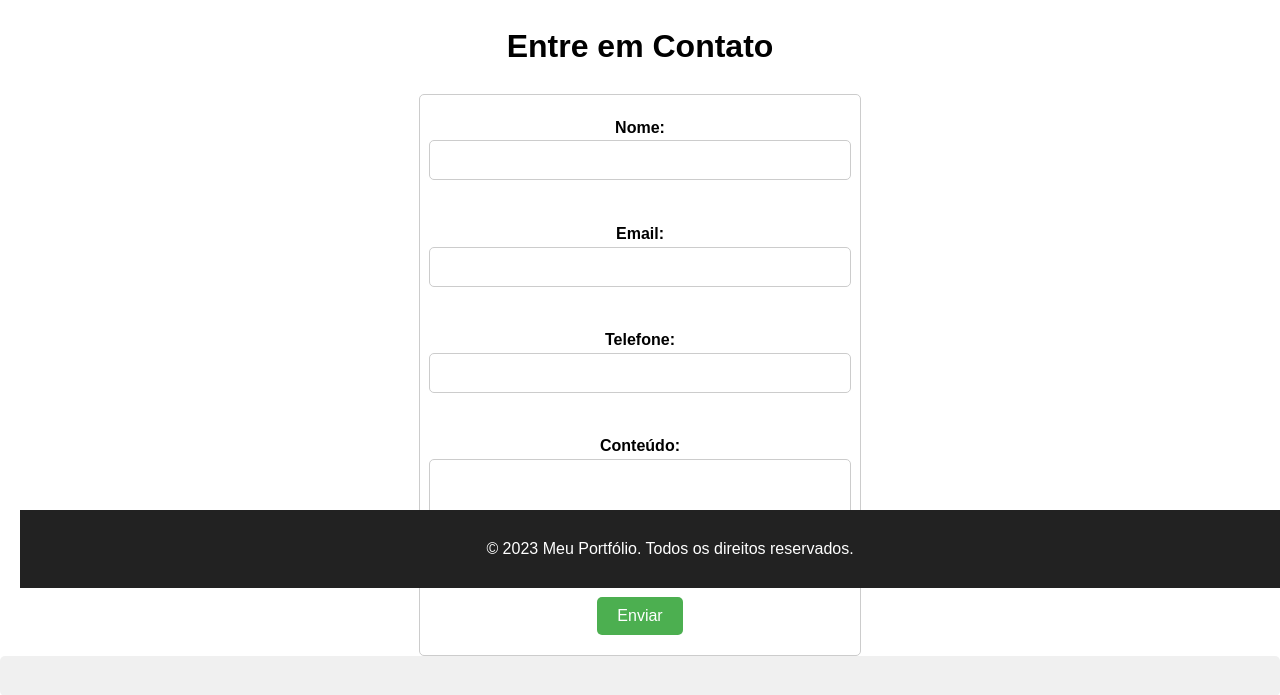
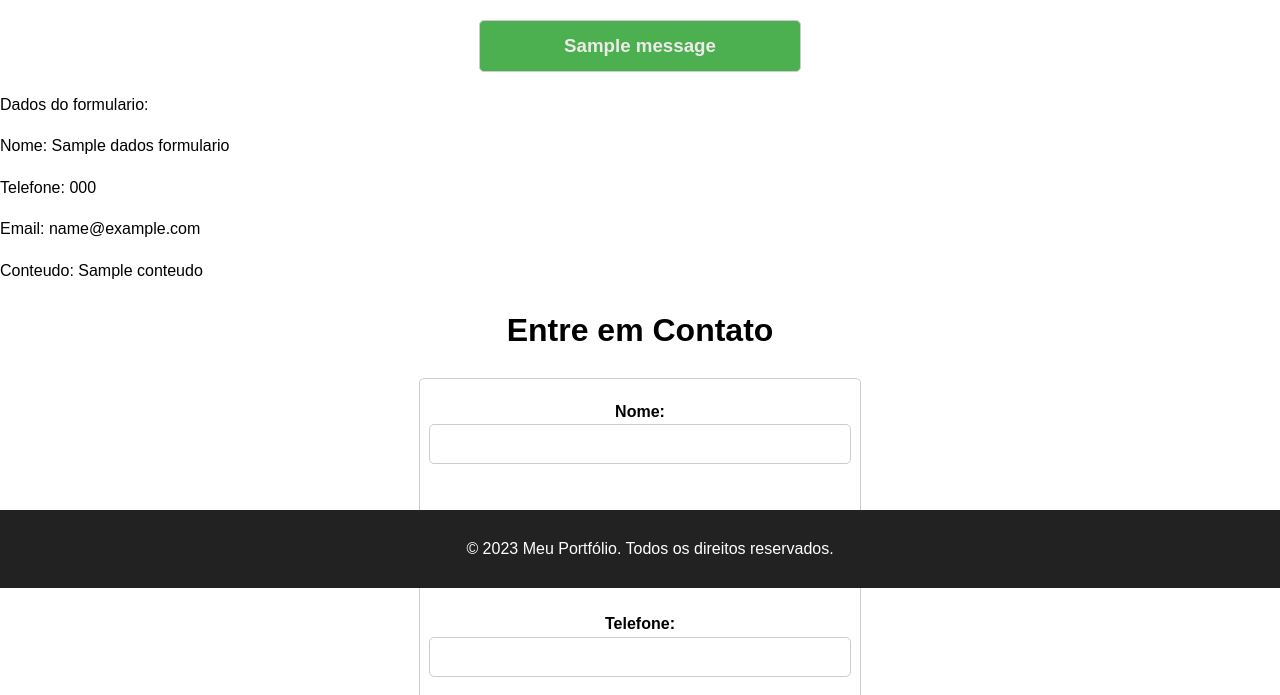
Before and after one commit to josemanoelfigueiredo/meuprojeto, a Flask app: template app/templates/contato.html in a window 1280 px wide. Shown: the part 212-907 px from the top of the page. Before the commit the page ends 868 px from the top, so only its background shows below. Run offline with Flask 3, Linux system fonts and the light colour scheme; the template is opened without the code that fills it: values that come from a table or form of the project are taken from there, most other values are stand-ins (such as "Sample title", 1, 10 or a date in 2020); one stand-in notice (Sample message) is shown; some libraries are stand-ins or nearby versions.

Commit message:
Atualizações

```diff
--- a/app/__init__.py
+++ b/app/__init__.py
@@ -1,5 +1,7 @@
 from flask import Flask
+from config import Config
 
 app = Flask(__name__)
+app.config.from_object(Config)
 
 from app import routes
--- a/app/forms.py
+++ b/app/forms.py
@@ -1,9 +1,12 @@
 from flask_wtf import FlaskForm
-from wtforms import StringField,EmailField,TelField,TextAreaField
+from wtforms import StringField,EmailField,TelField,TextAreaField,SubmitField
 from wtforms.validators import DataRequired
+from flask_wtf.csrf import CSRFProtect
+
 
 class Contato(FlaskForm):
-    name = StringField('nome', validators=[DataRequired()])
+    nome = StringField('nome', validators=[DataRequired()])
     email = EmailField('email', validators=[DataRequired()])
     telefone = TelField('telefone', validators=[DataRequired()])
     conteudo = TextAreaField('conteudo')
+    enviar = SubmitField('enviar')
--- a/app/routes.py
+++ b/app/routes.py
@@ -1,6 +1,7 @@
 from app import app
-from flask import render_template
+from flask import render_template, url_for, flash, redirect, request
 from app.forms import Contato
+import time
 
 
 @app.route('/')
@@ -15,10 +16,23 @@ def sobre():
 def projeto():
     return render_template('projetos.html', title = 'Projetos')
 
-@app.route('/contato')
+@app.route('/contato', methods=['GET','POST'])
 def contato():
-    return render_template('contato.html', title = 'Contato')
+    dados_formulario = None
+    formulario = Contato()
+    if request.method == 'POST':
+        flash('Seu forms foi enviado com sucesso!')
+        nome = request.form.get('nome')
+        telefone = request.form.get('telefone')
+        email = request.form.get('email')
+        conteudo = request.form.get('conteudo')
 
-@app.route('/enviar-contato')
-def enviar():
-    formulario = Contato()
+        dados_formulario = {
+            'nome' : nome,
+            'telefone' : telefone,
+            'email' : email,
+            'conteudo' : conteudo
+        }
+
+
+    return render_template('contato.html', title = 'Contato',formulario = formulario, dados_formulario = dados_formulario)
--- a/app/static/css/style.css
+++ b/app/static/css/style.css
@@ -56,6 +56,17 @@
       color: #3498db;
     }
 
+    h3 {
+      padding: 10px;
+      border: 1px solid #ccc;
+      background-color: #4caf50;
+      text-align: center;
+      color: #eee9e9;
+      border-radius: 5px;
+      max-width: 300px;
+      margin: 20px auto;
+    }
+
     footer {
       background-color: #222;
       color: #fff;
@@ -104,7 +115,7 @@ textarea {
 
 /* Estilos para o botão de envio */
 input[type="submit"] {
-  background-color: #4CAF50;
+  background-color: #4caf50;
   color: #fff;
   padding: 10px 20px;
   border: none;
--- a/app/templates/contato.html
+++ b/app/templates/contato.html
@@ -1,26 +1,47 @@
 {% extends 'base.html' %}
 
 {%  block conteudo %}
+
+{% with mensagens = get_flashed_messages() %}
+      {% if mensagens %}
+        {% for mensagem in mensagens %}
+          <h3> {{ mensagem }} </h3>
+        {% endfor %}
+      {% endif %}
+{% endwith %}
+
+{% if dados_formulario %}
+    <p>Dados do formulario: </p>
+    <p>Nome: {{ dados_formulario.nome }} </p>
+    <p>Telefone: {{ dados_formulario.telefone }}</p>
+    <p>Email: {{ dados_formulario.email }} </p>
+    <p>Conteudo: {{ dados_formulario.conteudo }}</p>
+{% endif %}
+
 <h1>Entre em Contato</h1>
-    <form action="/enviar-contato" method="post">
+    <form action="" method="post">
+        {{formulario.csrf_token}}
+
         <label for="nome">Nome:</label>
-        <input type="text" id="nome" name="nome" required>
+        {{formulario.nome}}
+
         <br>
 
         <label for="email">Email:</label>
-        <input type="email" id="email" name="email" required>
+        {{formulario.email}}
         <br>
 
         <label for="telefone">Telefone:</label>
-        <input type="tel" id="telefone" name="telefone" required>
+        {{formulario.telefone}}
         <br>
 
         <label for="conteudo">Conteúdo:</label>
-        <textarea id="conteudo" name="conteudo" rows="4" required></textarea>
+        {{formulario.conteudo}}
         <br>
 
-        <input type="submit" value="Enviar">
+        {{formulario.enviar}}
+
     </form>
-</section>
-<section id="contato">
-  {%  endblock %}
+
+
+{%  endblock %}
--- /dev/null
+++ b/config.py
@@ -0,0 +1,4 @@
+import os
+
+class Config(object):
+    SECRET_KEY = os.environ.get('SECRET_KEY') or 'jose321'
--- a/requirements.txt
+++ b/requirements.txt
@@ -2,7 +2,9 @@ blinker==1.6.2
 click==8.1.6
 colorama==0.4.6
 Flask==2.3.2
+Flask-WTF==1.1.1
 itsdangerous==2.1.2
 Jinja2==3.1.2
 MarkupSafe==2.1.3
 Werkzeug==2.3.6
+WTForms==3.0.1
```
Also changed, not shown: README.md, 1 other file.
